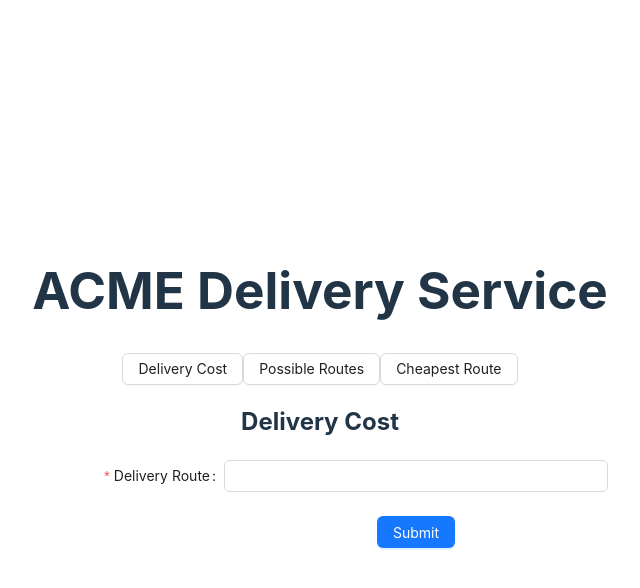
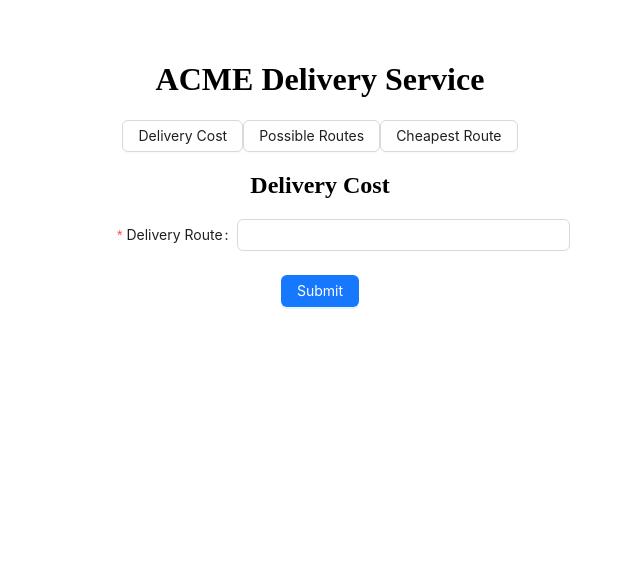
Before and after one commit to AttiqueAnwar/ACME-Delivery-Service, a React (Vite) app: page / in a window 1280 px wide. Shown: the top 588 px of the page, without its empty margins (320-960 px from the left). Built offline with nearby package versions, Linux system fonts and the light colour scheme.

Commit message:
Implemented basic Styling

```diff
--- a/src/index.css
+++ b/src/index.css
@@ -1,69 +1,37 @@
-:root {
-  font-family: Inter, system-ui, Avenir, Helvetica, Arial, sans-serif;
-  line-height: 1.5;
-  font-weight: 400;
+.custom-form{
+  display: flex;
+  width: 100%;
+  justify-content: center;
 
-  color-scheme: light dark;
-  color: rgba(255, 255, 255, 0.87);
-  background-color: #d6d0d0;
-
-  font-synthesis: none;
-  text-rendering: optimizeLegibility;
-  -webkit-font-smoothing: antialiased;
-  -moz-osx-font-smoothing: grayscale;
-  -webkit-text-size-adjust: 100%;
 }
 
-a {
-  font-weight: 500;
-  color: #646cff;
-  text-decoration: inherit;
-}
-a:hover {
-  color: #535bf2;
+.custom-form form {
+  min-width: 500px;
+  max-width: unset;
 }
 
-body {
-  margin: 0;
+.custom-form form .ant-form-item:last-child .ant-form-item-row{
+  width: 100%;
   display: flex;
-  place-items: center;
-  min-width: 320px;
-  min-height: 100vh;
+  justify-content: center;
 }
 
-h1 {
-  font-size: 3.2em;
-  line-height: 1.1;
+.custom-form form .ant-form-item:last-child .ant-form-item-row .ant-col{
+  margin: 0;
 }
 
-button {
-  border-radius: 8px;
-  border: 1px solid transparent;
-  padding: 0.6em 1.2em;
-  font-size: 1em;
-  font-weight: 500;
-  font-family: inherit;
-  background-color: #1a1a1a;
-  cursor: pointer;
-  transition: border-color 0.25s;
-}
-button:hover {
-  border-color: #646cff;
-}
-button:focus,
-button:focus-visible {
-  outline: 4px auto -webkit-focus-ring-color;
+
+.success-msg{
+  display: flex;
+  width: 100%;
+  justify-content: center;
+  text-align: center;
+  margin-top: 2rem;
 }
 
-@media (prefers-color-scheme: light) {
-  :root {
-    color: #213547;
-    background-color: #ffffff;
-  }
-  a:hover {
-    color: #747bff;
-  }
-  button {
-    background-color: #f9f9f9;
-  }
+.success-msg p{
+  width: 300px;
+  padding: 1rem 0;
+  border: 1px solid rgb(179, 177, 177);
+  border-radius: 8px;
 }
```
